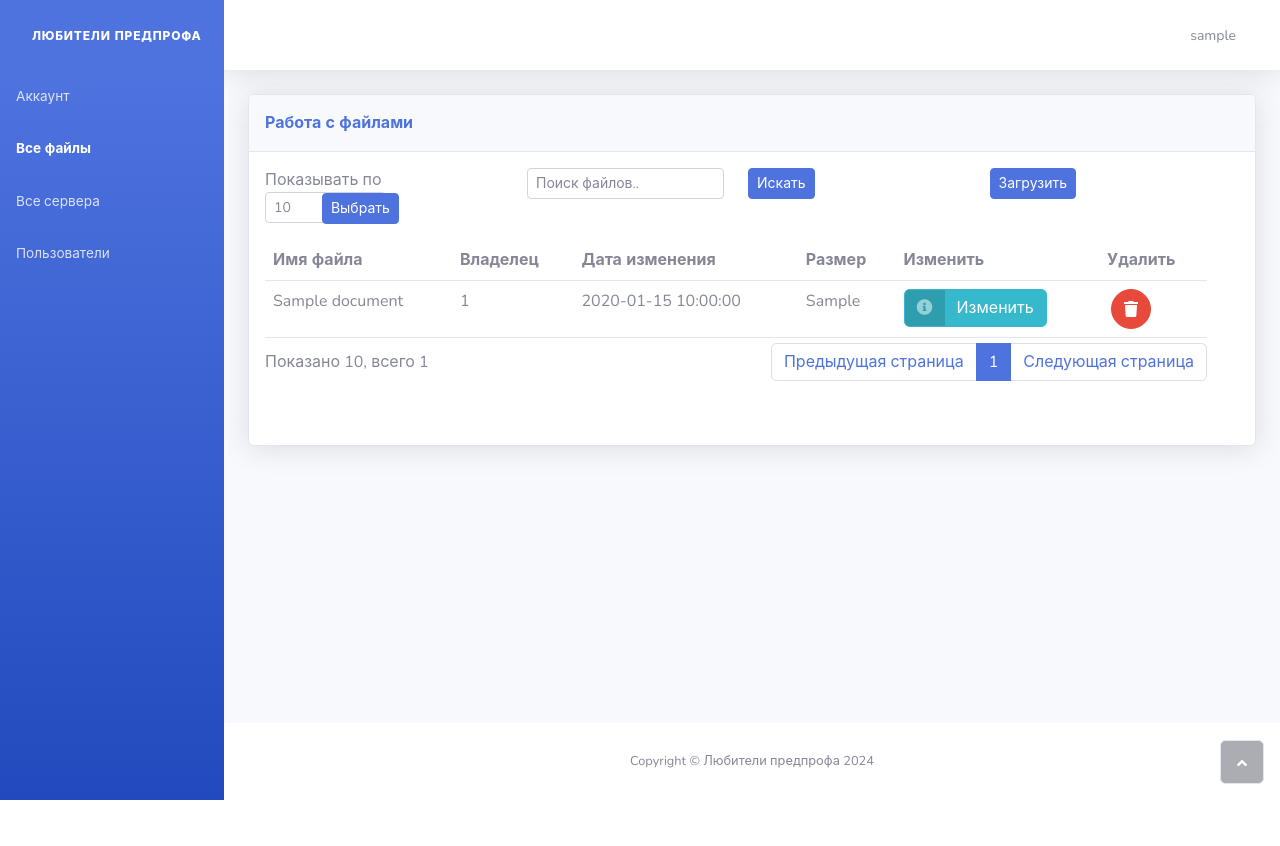
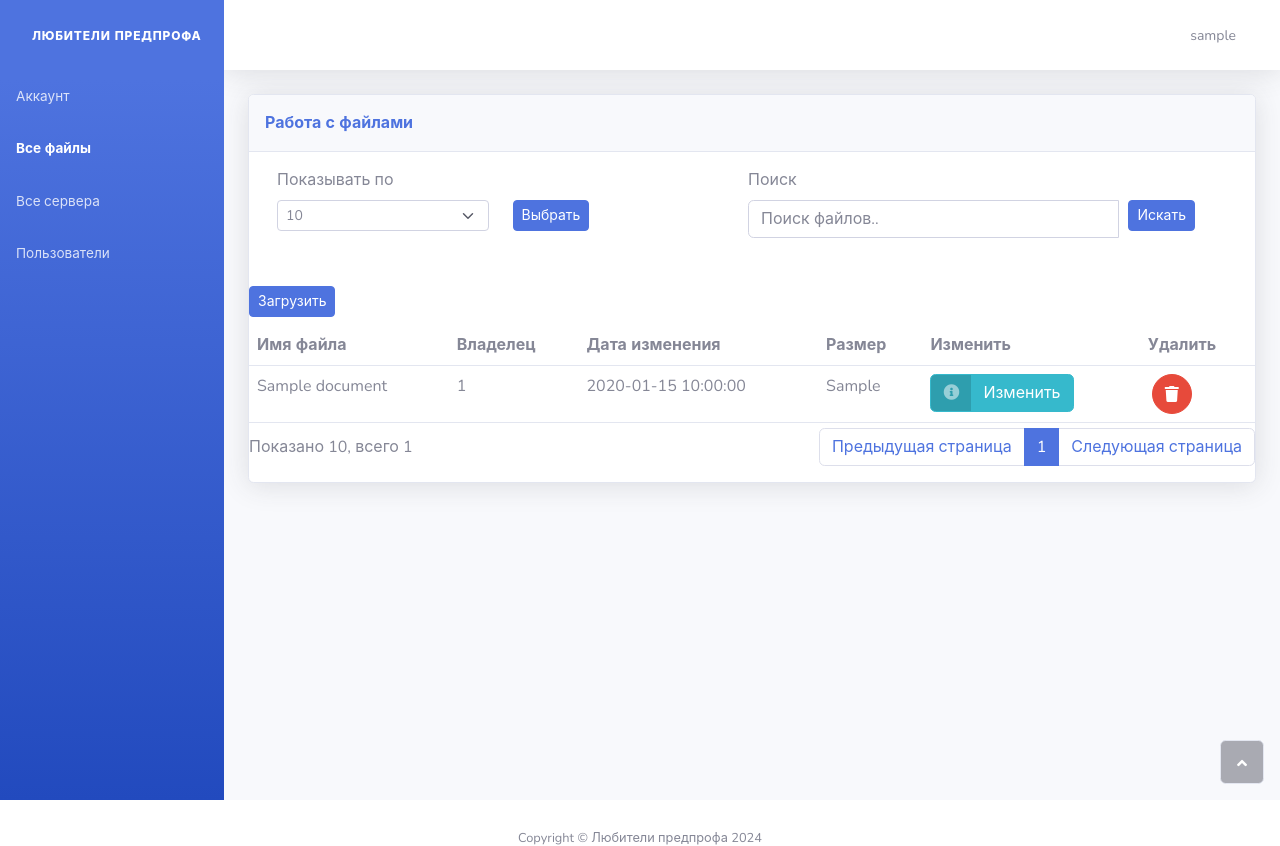
Before and after one commit to Cyber-Zhaba/storage, a Flask app: page /user_table_files/1 in a window 1280 px wide. Shown: the top 846 px of the page. Before the commit the page ends 800 px from the top, so only its background shows below. Run offline with Flask 3, Linux system fonts and the light colour scheme; a user stored in the database is signed in; tables that the repository leaves empty hold one stand-in row (values such as "Sample post"); some libraries are stand-ins or nearby versions.

Commit message:
added search by name in admin_table_files.html

```diff
--- a/app.py
+++ b/app.py
@@ -3,6 +3,7 @@ import asyncio
 import datetime
 import logging
 import os
+from fnmatch import fnmatch
 from math import ceil
 
 from flask import Flask, request
@@ -254,7 +255,13 @@ def user_table_files(user_id):
     if documents is None:
         documents = []
 
-    documents = list(documents)
+    search = request.args.get("search", "*")
+    if not search:
+        search = "*"
+
+    logging.debug(search)
+
+    documents = list(filter(lambda x: fnmatch(x.name, search), iter(documents)))
     pagination = request.args.get("pag")
     if pagination is None:
         pagination = 10
@@ -281,6 +288,7 @@ def user_table_files(user_id):
             next=next_p,
             prev=prev_p,
             username=current_user.login,
+            search=search,
         )
     return render_template(
         '/admin_pages/admin_table_files.html',
@@ -295,6 +303,7 @@ def user_table_files(user_id):
         next=next_p,
         prev=prev_p,
         username=current_user.login,
+        search=search,
     )
 
 
@@ -577,6 +586,6 @@ if __name__ == '__main__':
     api.add_resource(ServerListResource, '/api/servers')
     api.add_resource(ServerResource, '/api/servers/<int:server_id>')
     db_session.global_init("data/data.db")
-    # app.run(debug=True, host='0.0.0.0')
-    http = WSGIServer(('127.0.0.1', 5000), app.wsgi_app)
-    http.serve_forever()
+    app.run(debug=True, host='0.0.0.0')
+    # http = WSGIServer(('127.0.0.1', 5000), app.wsgi_app)
+    # http.serve_forever()
--- a/templates/admin_pages/admin_table_files.html
+++ b/templates/admin_pages/admin_table_files.html
@@ -94,21 +94,42 @@
                     </div>
                     <div class="card-body pe-xl-5 pb-xl-5">
                         <div class="row">
-                            <div class="col-md-6 col-lg-4 col-xl-3 text-nowrap">
-                                <div id="dataTable_length" class="dataTables_length" aria-controls="dataTable"><label
-                                        class="form-label form-label">Показывать по&nbsp;
-                                    <form action="" method="get">
+                            <div class="container">
+                                <div class="row">
+                                    <div class="col">
+                                        <form action="" method="get" class="form-inline">
+                                            <label class="form-label form-label">Показывать по&nbsp;</label>
+                                            <div class="row">
+                                                <div class="col">
+
                                                     <select name="pag"
                                                             class="form-select-sm d-inline-block form-select"
                                                             style="margin-right: -68px;">
-                                            <option value="10" {% if selected== 10 %} selected {% endif %}>10</option>
-                                            <option value="25" {% if selected== 25 %} selected {% endif %}>25</option>
-                                            <option value="50" {% if selected== 50 %} selected {% endif %}>50</option>
-                                            <option value="100" {% if selected== 100 %} selected {% endif %}>100
+                                                        <option value="10" {% if selected== 10 %}
+                                                                selected {% endif %}>
+                                                            10
+                                                        </option>
+                                                        <option value="25" {% if selected== 25 %}
+                                                                selected {% endif %}>
+                                                            25
+                                                        </option>
+                                                        <option value="50" {% if selected== 50 %}
+                                                                selected {% endif %}>
+                                                            50
+                                                        </option>
+                                                        <option value="100"
+                                                                {% if selected== 100 %}selected {% endif %}>
+                                                            100
                                                         </option>
                                                     </select>
-                                        <button type="submit" class="btn btn-primary btn-sm" ё>Выбрать</button>
+                                                </div>
+                                                <div class="col">
+                                                    <button type="submit" class="btn btn-primary btn-sm" ё>Выбрать
+                                                    </button>
+                                                </div>
+                                            </div>
                                         </form>
+
                                         <script>
                                             // Функция для получения значения GET-параметра из URL
                                             function getQueryParam(name) {
@@ -169,23 +190,32 @@
                                         <!--                                        }-->
                                         <!--                                    });-->
                                         <!--                                </script>-->
-                                </label></div>
-                            </div>
-                            <div class="col-md-6 col-lg-3 col-xl-3">
-                                <div class="text-md-end dataTables_filter" id="dataTable_filter"><label
-                                        class="form-label form-label"><input class="form-control-sm form-control"
-                                                                             type="search" aria-controls="dataTable"
-                                                                             placeholder="Поиск файлов.."></label></div>
+
                                     </div>
                                     <div class="col">
-                                <button class="btn btn-primary btn-sm" type="submit">Искать</button>
+                                        <form action="" method="get" class="form-inline">
+                                            <div class="form-group">
+                                                <label class="form-label form-label">Поиск&nbsp;</label>
+                                                <div class="input-group">
+                                                    <input class="form-control" name="search"
+                                                           placeholder="Поиск файлов.." style="margin-right: 10px;">
+                                                    <div class="input-group-append">
+                                                        <button type="submit" class="btn btn-primary btn-sm">Искать
+                                                        </button>
+                                                    </div>
+                                                </div>
+                                            </div>
+                                        </form>
+                                    </div>
+                                </div>
+                            </div>
+                        </div>
                     </div>
                     <div class="col">
                         <button type="button" class="btn btn-primary btn-sm" data-bs-toggle="modal"
                                 data-bs-target="#Modal">
                             Загрузить
                         </button>
-                            </div>
                     </div>
                     <div class="table-responsive table mt-2" id="dataTable" role="grid"
                          aria-describedby="dataTable_info"
@@ -230,23 +260,21 @@
                             <nav class="d-lg-flex justify-content-lg-end dataTables_paginate paging_simple_numbers">
                                 <ul class="pagination">
                                     <li class="page-item"><a class="page-link"
-                                                                 href="?pag={{ selected }}&page={{ prev }}"
+                                                             href="?pag={{ selected }}&page={{ prev }}&search={{ search }}"
                                                              aria-label="Previous">Предыдущая страница</a></li>
                                     {% for page in pages %}
                                         {% if page == current_page %}
                                             <li class="page-item active"><a class="page-link"
-                                                                        href="?pag={{ selected }}&page={{ page }}">{{
-                                            page }}</a>
+                                                                            href="?pag={{ selected }}&page={{ page }}&search={{ search }}">{{ page }}</a>
                                             </li>
                                         {% else %}
                                             <li class="page-item"><a class="page-link"
-                                                                 href="?pag={{ selected }}&page={{ page }}">{{ page
-                                            }}</a>
+                                                                     href="?pag={{ selected }}&page={{ page }}&search={{ search }}">{{ page }}</a>
                                             </li>
                                         {% endif %}
                                     {% endfor %}
                                     <li class="page-item"><a class="page-link"
-                                                                 href="?pag={{ selected }}&page={{ next }}"
+                                                             href="?pag={{ selected }}&page={{ next }}&search={{ search }}"
                                                              aria-label="Next">Следующая страница</a></li>
                                 </ul>
                             </nav>
@@ -256,12 +284,13 @@
             </div>
         </div>
     </div>
+
+</div>
 <footer class="bg-white sticky-footer">
     <div class="container my-auto">
         <div class="text-center my-auto copyright"><span>Copyright © Любители предпрофа 2024</span></div>
     </div>
 </footer>
-    </div>
 <a class="d-inline border rounded scroll-to-top" href="#page-top"><i class="fas fa-angle-up"></i></a>
 </div>
 <script src="../static/bootstrap/js/bootstrap.min.js"></script>
```
Lines whose indentation alone changed are shown as unchanged.
